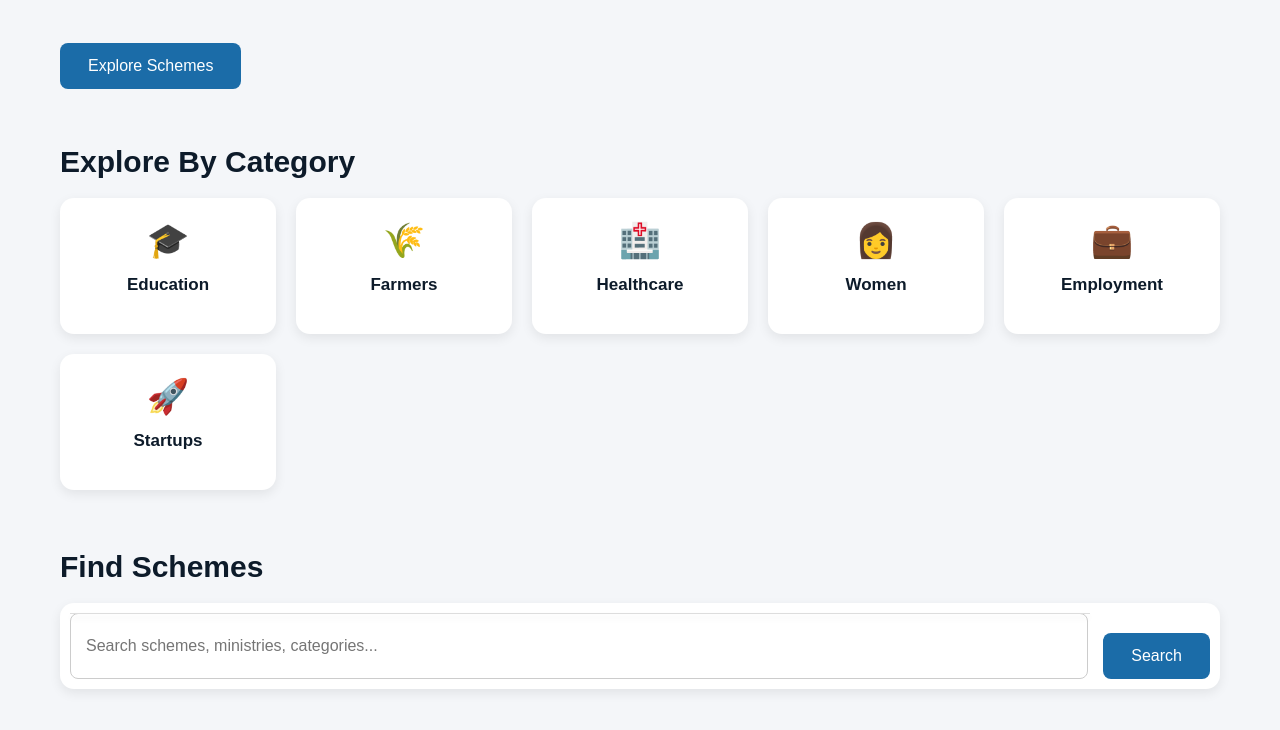
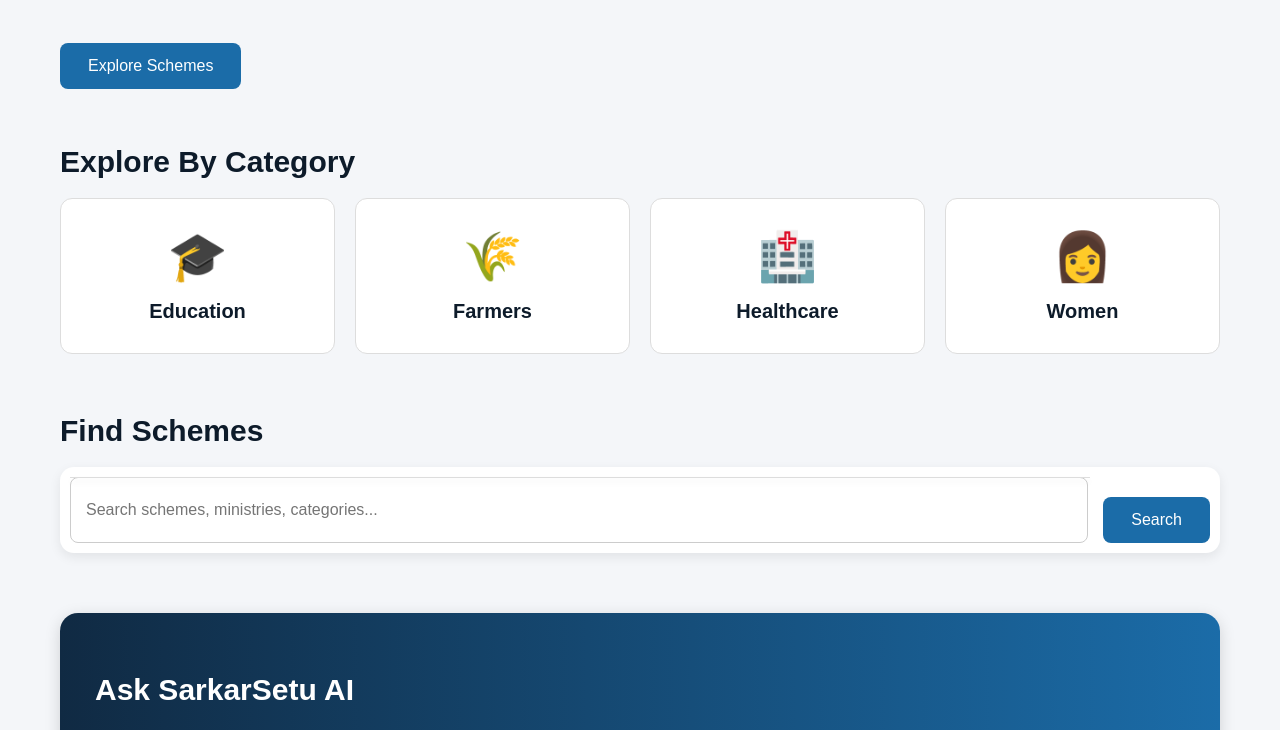
Before and after one commit to SHAUNSET/sarkarsetu, a PHP site: page / in a window 1280 px wide. Shown: the part 378-1108 px from the top of the page. Run offline with PHP 8.4, Linux system fonts and the light colour scheme.

Commit message:
Working categorical data

```diff
--- a/css/style.css
+++ b/css/style.css
@@ -149,44 +149,40 @@
     color: #0d1b2a;
 }
 
-.category-grid{
+.category-grid {
     display: grid;
-
-    grid-template-columns: repeat(auto-fit, minmax(180px, 1fr));
-
+    /* This tells the grid to have 4 equal-width columns that fill the space */
+    grid-template-columns: repeat(4, 1fr);
     gap: 20px;
+    margin-top: 20px;
 }
 
-.category-card{
-    background-color: white;
-
-    padding: 22px 15px;
-
-    border-radius: 14px;
-
-    text-align: center;
-
-    font-size: 34px;
-
-    box-shadow: 0px 4px 12px rgba(0,0,0,0.08);
-
+.category-card {
+    text-decoration: none !important;
+    color: #0d1b2a;
+    display: flex;
+    flex-direction: column;
+    align-items: center;
+    justify-content: center;
+    padding: 30px 10px;
+    border: 1px solid #ddd;
+    border-radius: 12px;
+    background: white;
     transition: 0.3s;
-
-    cursor: pointer;
+    /* Remove width: 200px; so it can stretch to fill the 1fr column */
+}
+.category-card {
+    font-size: 3rem;
 }
 
-.category-card:hover{
-    transform: translateY(-5px);
-
-    background-color: #eef5ff;
+.category-card h3 {
+    font-size: 1.25rem;
+    margin: 15px 0 0 0;
 }
 
-.category-card h3{
-    font-size: 17px;
-
-    margin-top: 15px;
-
-    color: #0d1b2a;
+.category-card:hover {
+    box-shadow: 0 8px 20px rgba(0,0,0,0.15);
+    transform: translateY(-5px);
 }
 
 /* FEATURES SECTION */
--- a/index.php
+++ b/index.php
@@ -88,37 +88,25 @@
     </h2>
 
 <div class="category-grid">
-
-        <div class="category-card">
+    <a href="schemes.php?cat=Education" class="category-card">
         🎓
         <h3>Education</h3>
-        </div>
+    </a>
 
-        <div class="category-card">
+    <a href="schemes.php?cat=Farmers" class="category-card">
         🌾
         <h3>Farmers</h3>
-        </div>
+    </a>
 
-        <div class="category-card">
+    <a href="schemes.php?cat=Healthcare" class="category-card">
         🏥
         <h3>Healthcare</h3>
-        </div>
+    </a>
 
-        <div class="category-card">
+    <a href="schemes.php?cat=Women" class="category-card">
         👩
         <h3>Women</h3>
-        </div>
-
-        <div class="category-card">
-            💼
-            <h3>Employment</h3>
-        </div>
-
-        <div class="category-card">
-            🚀
-            <h3>Startups</h3>
-        </div>
-
+    </a>
 </div>
 
 </section>
```
Also changed, not shown: schemes.php (+77 -26 lines). Lines whose indentation alone changed are shown as unchanged.
